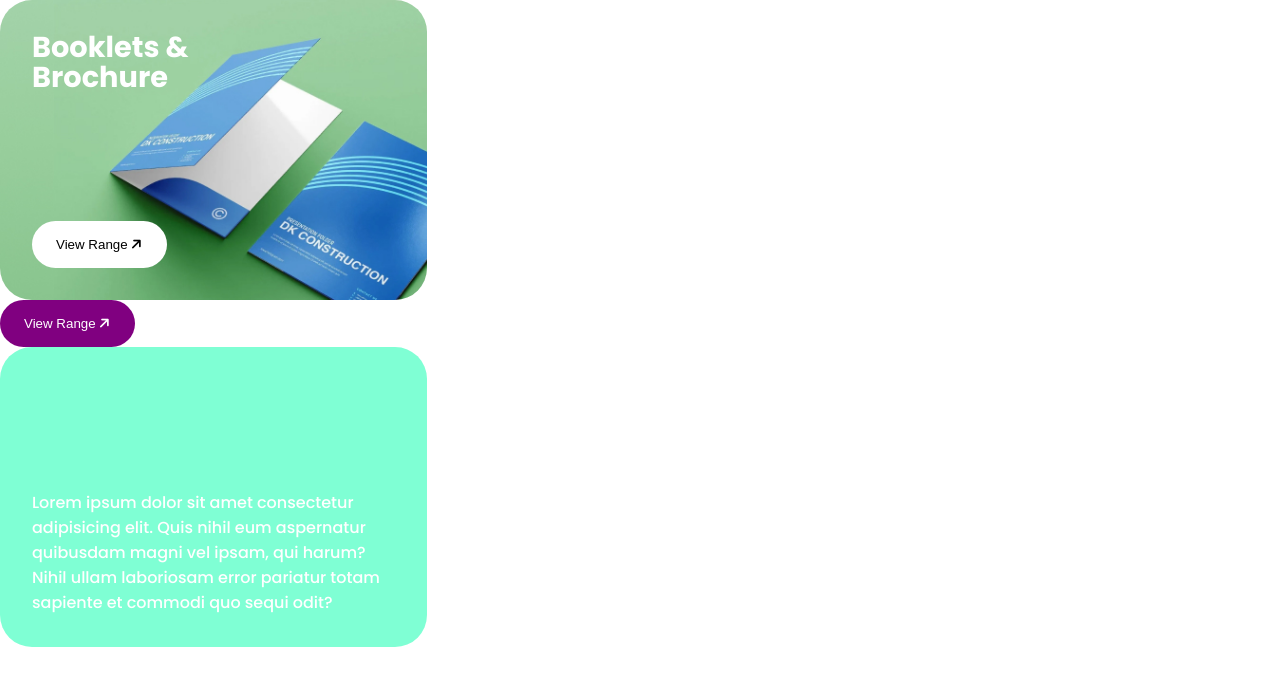
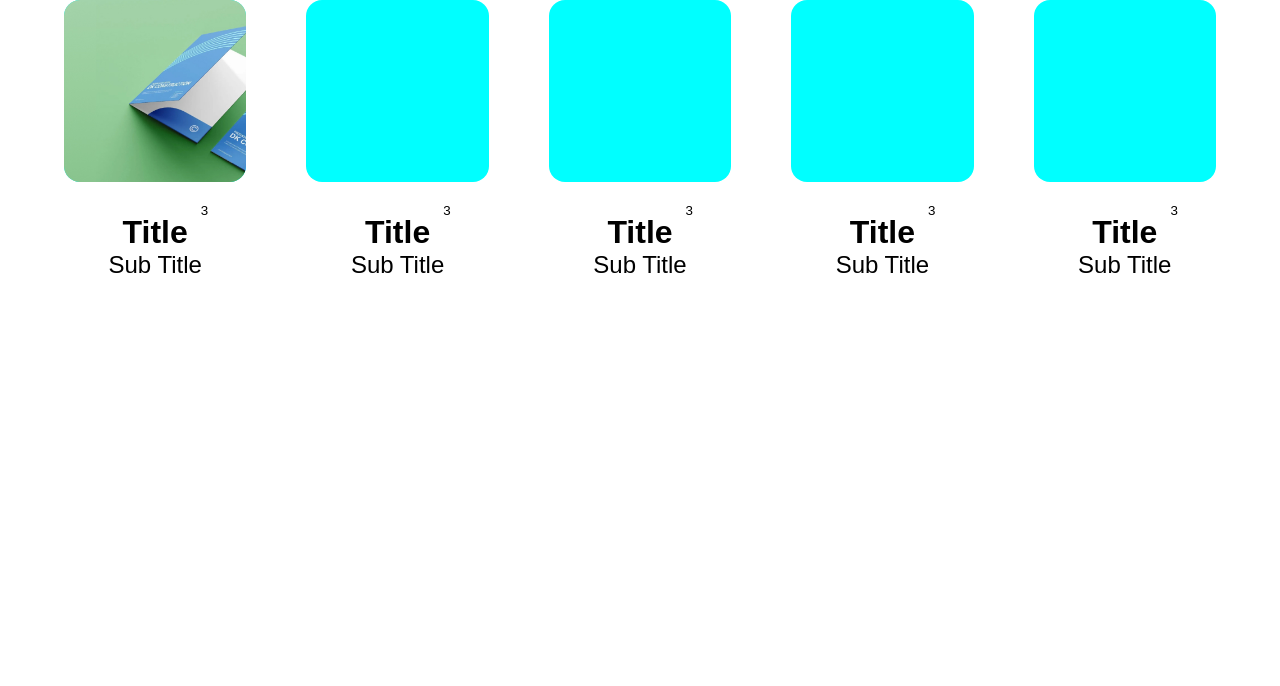
Before and after one commit to ChiaraPassaro/printec-clone, a plain HTML site: page index.html in a window 1280 px wide. Drawn offline with Linux system fonts and the light colour scheme.

Commit message:
feat: recap transition, mediaquery and advanced selectors

```diff
--- a/css/style.css
+++ b/css/style.css
@@ -7,7 +7,7 @@
 html {
   font-family: 'Poppins', sans-serif;
 }
-
+/*
 .box {
   position: relative;
   display: flex;
@@ -92,10 +92,84 @@ html {
   border-radius: 100%;
   /* visibility: hidden; */
   /* display: none; */
-  opacity: 0;
+  /*opacity: 0;
   transition: all 0.2s;
 }
 .container:hover .circle {
   /* visibility: visible; */
-  opacity: 1;
+/*  opacity: 1;
+} */
+
+.container {
+  display: flex;
+  justify-content: space-between;
+  gap: 3rem;
+  width: 90%;
+  margin: auto;
 }
+.container .col {
+  display: block;
+  width: calc(100% / 5 - 3rem);
+  border: 0;
+  background: transparent;
+  text-align: center;
+  cursor: pointer;
+}
+.container .col .box-img {
+  width: 100%;
+  margin-bottom: 2rem;
+  aspect-ratio: 1 / 1;
+  border-radius: 1rem;
+  background-color: aqua;
+  overflow: hidden;
+}
+
+.container .col .box-img img {
+  height: 100%;
+  transition: all 1s;
+}
+
+.container .col:hover .box-img img {
+  /* height: 120%; */
+  transform: scale(2)  rotate(45deg);
+  filter: grayscale(1);
+}
+
+.container .col .title {
+  position: relative;
+  display: inline-block;
+}
+.container .col h2 {
+  display: inline;
+  font-size: 2rem;
+}
+.container .col h3 {
+  font-size: 1.5rem;
+  font-weight: normal;
+}
+.container .col .title .number {
+  position: absolute;
+  bottom: 90%;
+  left: 120%;
+}
+.container .col:hover h2 {
+  color: purple;
+}
+
+@media screen and (max-width: 768px) {
+  .container .col {
+    width: calc(100% / 4 - 3rem);
+  }
+  .container .col:last-child {
+    display: none;
+  }
+}
+
+@media screen and (max-width: 560px) {
+  .container .col {
+    width: calc(100% / 2 - 3rem);
+  }
+  .container .col:nth-child(n+3) {
+    display: none;
+  }
+}
--- a/index.html
+++ b/index.html
@@ -15,7 +15,7 @@
 </head>
 
 <body>
-  <div class="box">
+  <!-- <div class="box">
     <h2>Booklets &amp; <br> Brochure</h2>
     <button class="btn">View Range <i class="button-arrow fa-solid fa-arrow-right"></i></button>
   </div>
@@ -28,6 +28,51 @@
     <div class="circle"></div>
     Lorem ipsum dolor sit amet consectetur adipisicing elit. Quis nihil eum aspernatur quibusdam magni vel ipsam, qui
     harum? Nihil ullam laboriosam error pariatur totam sapiente et commodi quo sequi odit?
+  </div> -->
+
+  <div class="container">
+    <button class="col">
+      <div class="box-img">
+        <img src="./img/h4_banner1 copia.jpg" alt="">
+      </div>
+      <div class="title">
+        <h2>Title</h2>
+        <span class="number">3</span>
+      </div>
+      <h3>Sub Title</h3>
+    </button>
+    <button class="col">
+      <div class="box-img"></div>
+      <div class="title">
+        <h2>Title</h2>
+        <span class="number">3</span>
+      </div>
+      <h3>Sub Title</h3>
+    </button>
+    <button class="col">
+      <div class="box-img"></div>
+      <div class="title">
+        <h2>Title</h2>
+        <span class="number">3</span>
+      </div>
+      <h3>Sub Title</h3>
+    </button>
+    <button class="col">
+      <div class="box-img"></div>
+      <div class="title">
+        <h2>Title</h2>
+        <span class="number">3</span>
+      </div>
+      <h3>Sub Title</h3>
+    </button>
+    <button class="col">
+      <div class="box-img"></div>
+      <div class="title">
+        <h2>Title</h2>
+        <span class="number">3</span>
+      </div>
+      <h3>Sub Title</h3>
+    </button>
   </div>
 </body>
 
```
